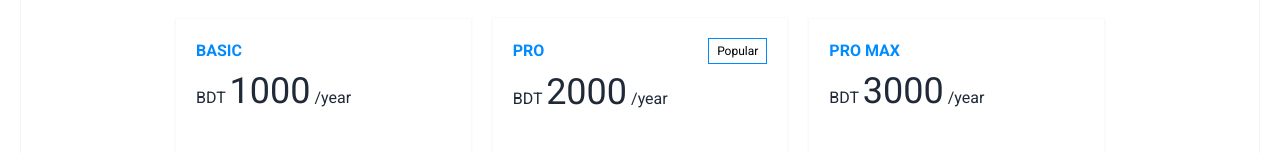
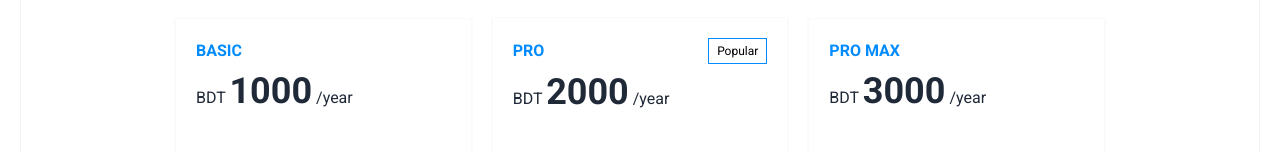
Before and after one commit to Md-Imran75/drutopaybd-frontend, a React (Vite) app: page / in a window 1280 px wide. Both pictures are taken after a click on the button "Annually". Shown: the part 1805-1958 px from the top of the page. Built offline with nearby package versions, Linux system fonts and the light colour scheme.

Commit message:
change home

```diff
--- a/src/components/mainsite/pricing/Pricing.jsx
+++ b/src/components/mainsite/pricing/Pricing.jsx
@@ -157,7 +157,7 @@ function Pricing() {
                                                     </> : ''
                                                 }
                                             </div>
-                                            <div className='mb-10 mt-2'>BDT <span className='text-4xl'>{a.price}</span> /year </div>
+                                            <div className='mb-10 mt-2'>BDT <span className='text-4xl font-bold'>{a.price}</span> /year </div>
 
                                             <div>
                                                 <p class="flex items-center  mb-2">
```
